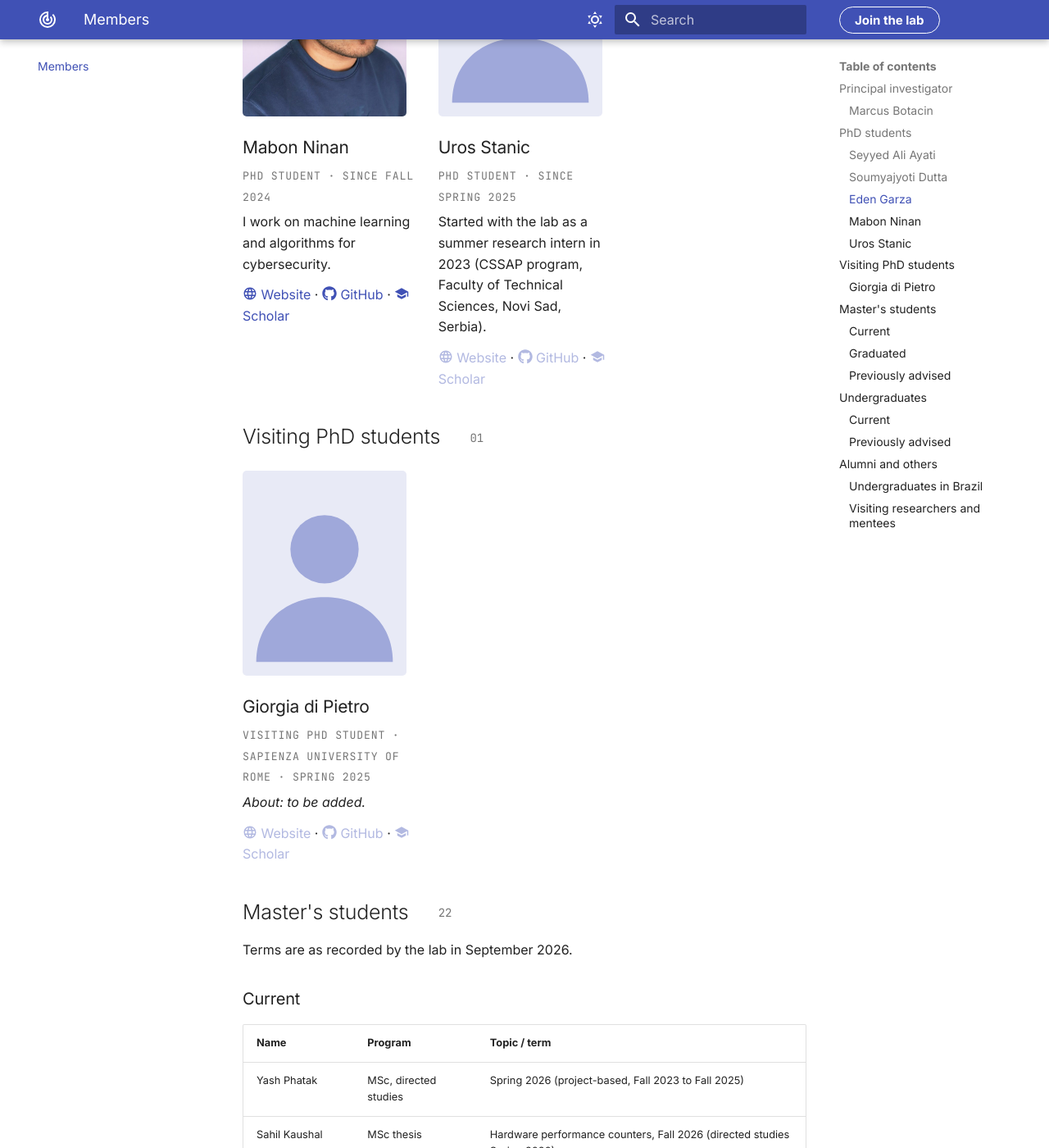
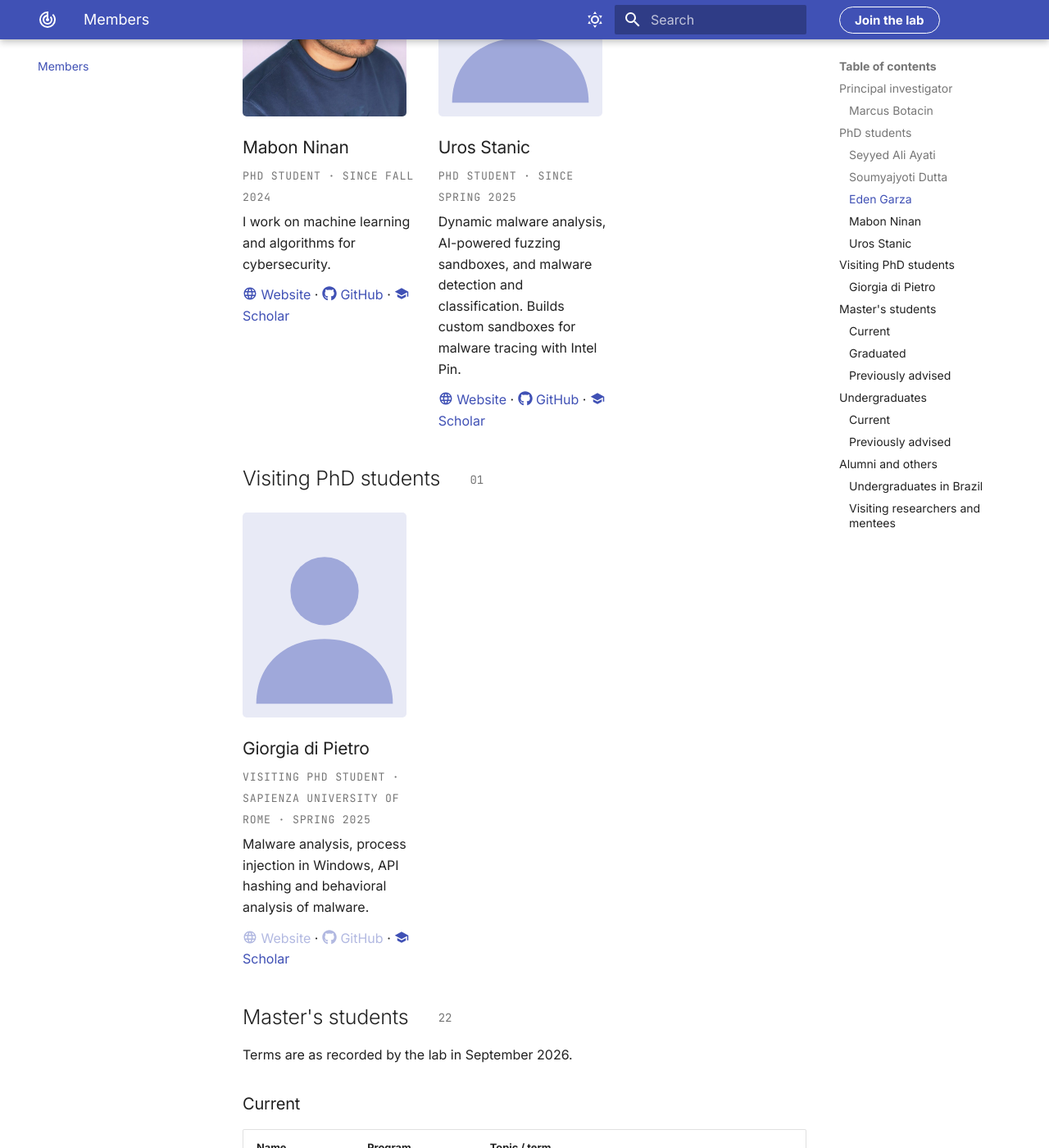
Before and after one commit to Botacin-s-Lab/botacin-s-lab.github.io, an MkDocs documentation site: the page built from docs/members/index.md, in a window 1280 px wide and 1400 px high, scrolled down 1974 px. Shown: the whole window at 82% size. Built offline with MkDocs 1.6.1 and Material for MkDocs 9.7.7, drawn with Linux system fonts in a browser that asks for light colours.

Commit message:
Update Uros Stanic and Giorgia di Pietro member cards
Co-Authored-By: Claude Sonnet 5 <noreply@anthropic.com>

```diff
--- a/cards/phd/di-pietro.md
+++ b/cards/phd/di-pietro.md
@@ -3,9 +3,9 @@
 ### Giorgia di Pietro
 <span class="member-role">Visiting PhD student · Sapienza University of Rome · Spring 2025</span>
 
-_About: to be added._ <!-- TODO(student): add bio, photo, links -->
+Malware analysis, process injection in Windows, API hashing and behavioral analysis of malware.
 
 <div class="member-links" markdown>
-[:material-web: Website](#) · [:fontawesome-brands-github: GitHub](#) · [:material-school: Scholar](#)
+[:material-web: Website](#) · [:fontawesome-brands-github: GitHub](#) · [:material-school: Scholar](https://scholar.google.com/citations?hl=en&user=awZNP5QAAAAJ)
 </div>
 </div>
--- a/cards/phd/stanic.md
+++ b/cards/phd/stanic.md
@@ -3,9 +3,9 @@
 ### Uros Stanic
 <span class="member-role">PhD student · since Spring 2025</span>
 
-Started with the lab as a summer research intern in 2023 (CSSAP program, Faculty of Technical Sciences, Novi Sad, Serbia). <!-- TODO(student): add bio, photo, links -->
+Dynamic malware analysis, AI-powered fuzzing sandboxes, and malware detection and classification. Builds custom sandboxes for malware tracing with Intel Pin.
 
 <div class="member-links" markdown>
-[:material-web: Website](#) · [:fontawesome-brands-github: GitHub](#) · [:material-school: Scholar](#)
+[:material-web: Website](https://uros-stanic.com/) · [:fontawesome-brands-github: GitHub](https://github.com/ili0n) · [:material-school: Scholar](https://scholar.google.com/citations?user=x-2yF_cAAAAJ&hl=en)
 </div>
 </div>
```
